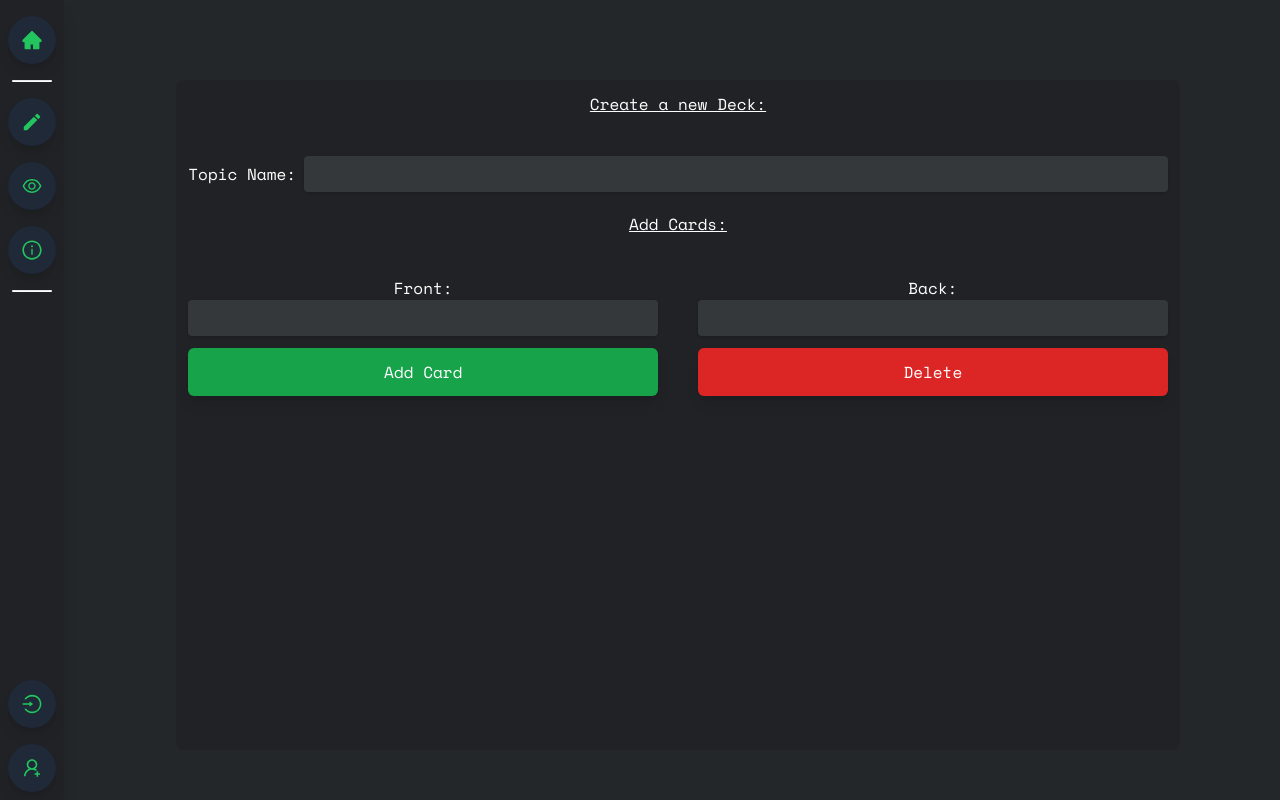
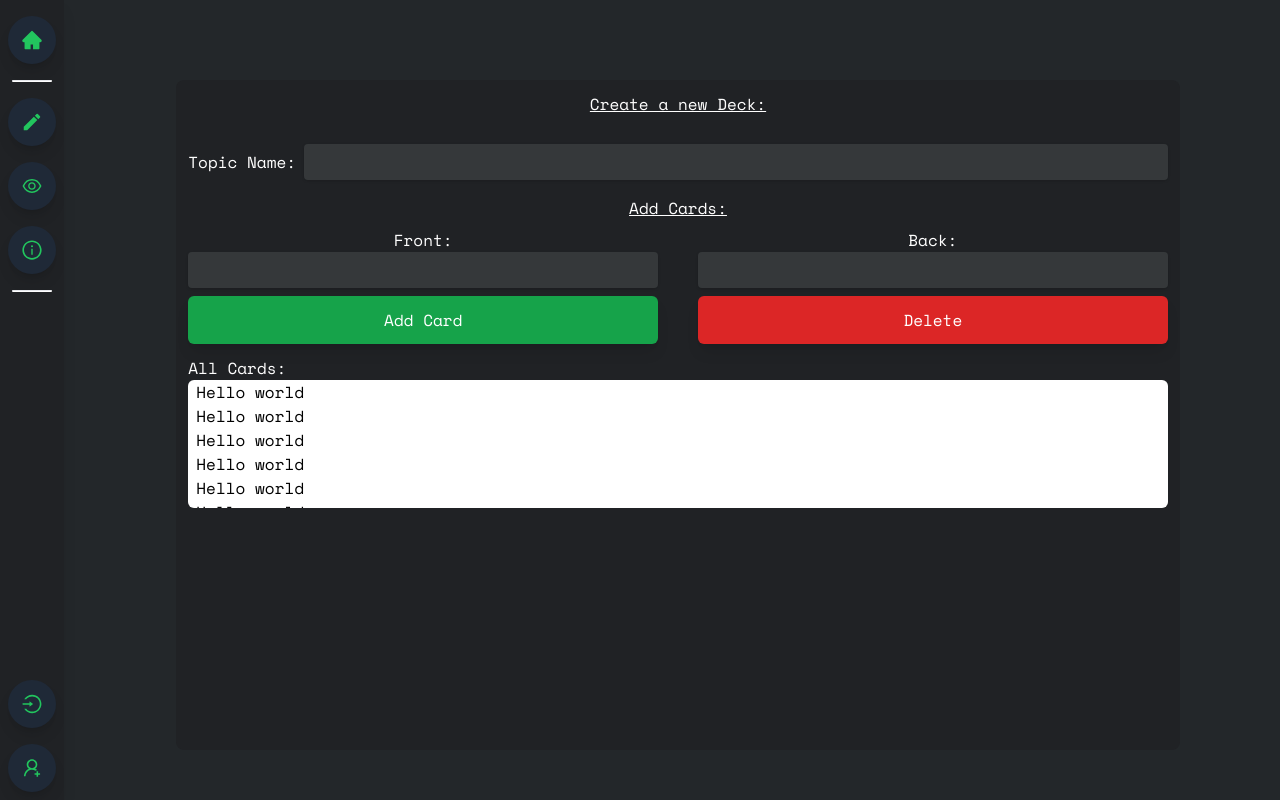
Before and after one commit to CalebCooper18/Flasharer, a React (Vite) app in the folder frontend/: page /create in a window 1280 px wide. Built offline with nearby package versions, Linux system fonts and the light colour scheme.

Commit message:
more form styles done

```diff
--- a/frontend/src/pages/Create.tsx
+++ b/frontend/src/pages/Create.tsx
@@ -2,21 +2,21 @@
 
 export default function Create() {
   return (
-    <div className="h-[600px] w-full pt-20 flex flex-col justify-center items-center xss:h-[750px] text-white">
+    <div className="h-[800px] pt-10 w-full flex flex-col justify-center items-center text-white xss:h-[750px] xss:pt-20">
         <div className="bg-primary h-full w-5/6 rounded-lg py-4 px-3">
-            <form className="w-full flex flex-col items-center gap-2 xss:gap-6">
+            <form className="w-full flex flex-col items-center gap-1 sm:gap-3">
                 <h3 className="underline leading-4 mb-5 text-center">Create a new Deck:</h3>
-                <div className="w-full flex gap-2 items-center flex-col xss:flex-row">
+                <div className="w-full flex gap-2 items-center flex-col sm:flex-row">
                     <label className="min-w-fit">Topic Name:</label>
                     <input type="text" className="input-field" />
                 </div>
-                <h3 className="underline leading-4 mb-5 text-center">Add Cards:</h3>
-                <div className="w-full grid grid-cols-1 gap-3 justify-center items-center xss:gap-x-10 xss:gap-y-3 xss:grid-cols-2">
-                    <div className="w-full flex flex-col items-center gap-1 xss:gap-0">
+                <h3 className="underline leading-4 mt-2 text-center">Add Cards:</h3>
+                <div className="w-full grid grid-cols-1 gap-y-2 justify-center items-center sm:gap-x-10 sm:gap-y-2 sm:grid-cols-2">
+                    <div className="w-full flex flex-col items-center gap-1 sm:gap-0">
                         <label>Front:</label>
                         <input type="text" className="input-field" />
                     </div>
-                    <div className="w-full flex flex-col items-center gap-1 xss:gap-0">
+                    <div className="w-full flex flex-col items-center gap-1 sm:gap-0">
                         <label>Back:</label>
                         <input type="text" className="input-field" />
                     </div>
@@ -24,7 +24,7 @@ export default function Create() {
                         <button type="button" className="form-card-button-template bg-green-600 hover:bg-green-700
                         active:bg-green-800 group">
                             <span className="group-active:opacity-0 transition-all duration-200">Add Card</span>
-                            <span className="absolute -translate-y-10 left-1/2 -translate-x-1/2 group-active:translate-y-0
+                            <span className="absolute -translate-y-24 left-1/2 -translate-x-1/2 group-active:translate-y-0
                             transition-all duration-200">Card Added</span>
                         </button>
                     </div>
@@ -32,13 +32,22 @@ export default function Create() {
                         <button type="button" className="form-card-button-template bg-red-600 hover:bg-red-700
                         active:bg-red-800 group">
                             <span className="group-active:opacity-0 transition-all duration-200">Delete</span>
-                            <span className="absolute -translate-y-10 left-1/2 -translate-x-1/2 group-active:translate-y-0
-                            transition-all duration-200">
-                                Card Deleted
-                            </span>
+                            <span className="absolute -translate-y-24 left-1/2 -translate-x-1/2 group-active:translate-y-0
+                            transition-all duration-200">Card Deleted</span>
                         </button>
                     </div>
                 </div>
+                <div className="flex w-full flex-col">
+                        <h3>All Cards:</h3>
+                        <ul className="bg-white w-full h-32 rounded-md px-2 overflow-y-scroll">
+                            <li className="text-black">Hello world</li>
+                            <li className="text-black">Hello world</li>
+                            <li className="text-black">Hello world</li>
+                            <li className="text-black">Hello world</li>
+                            <li className="text-black">Hello world</li>
+                            <li className="text-black">Hello world</li>
+                        </ul>
+                    </div>
             </form>
         </div>
     </div>
```
